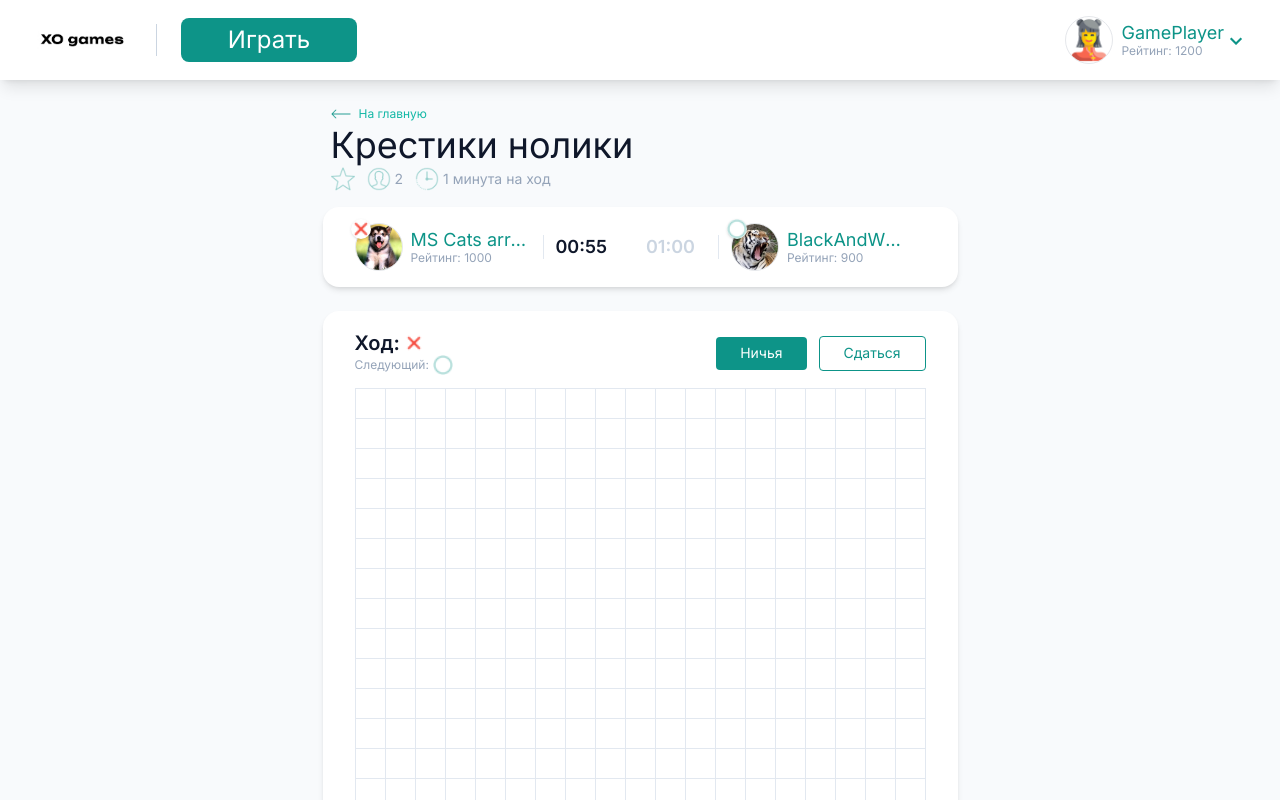
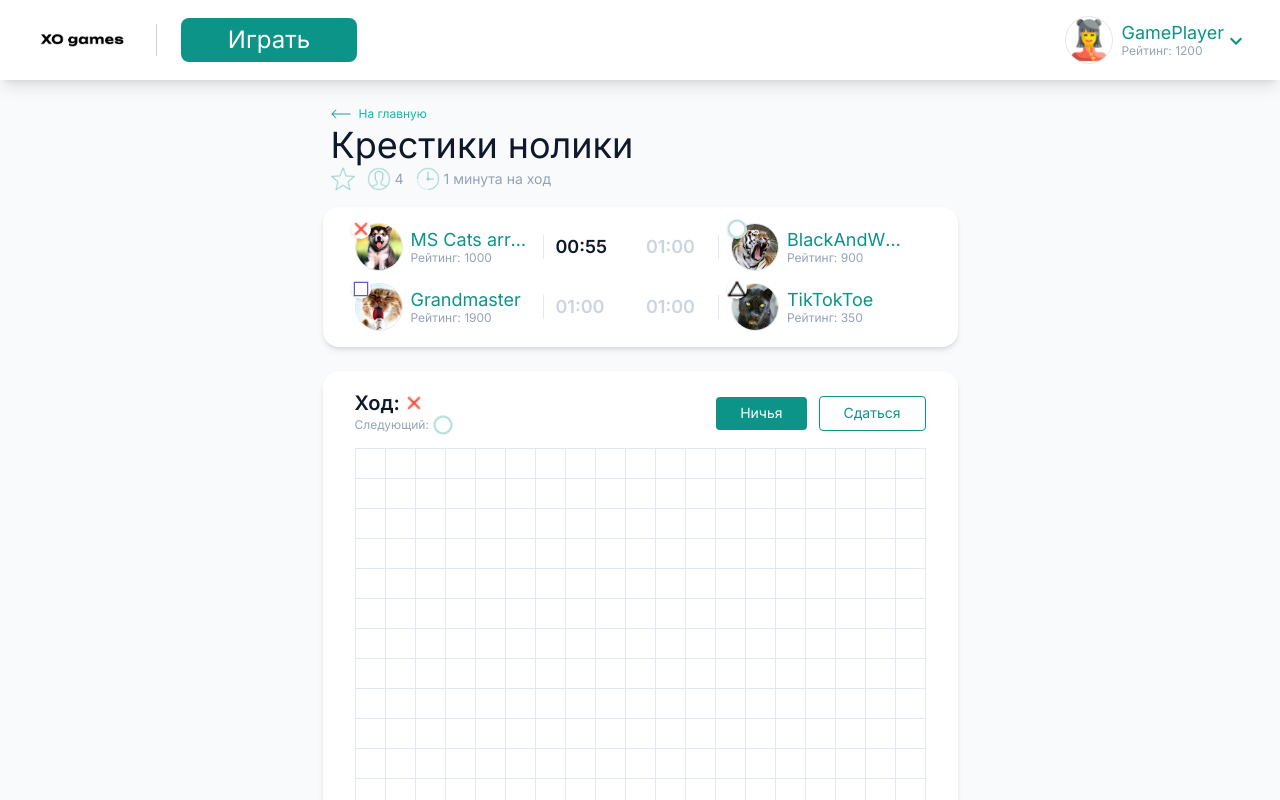
Before and after one commit to FilmartGit/tik-tak-toe, a Next.js app: page / in a window 1280 px wide. Shown: the top 800 px of the page. Built offline with nearby package versions, Linux system fonts and the light colour scheme.

Commit message:
Определение победителя по времени

```diff
--- a/components/game/game-field.jsx
+++ b/components/game/game-field.jsx
@@ -2,8 +2,16 @@ import clsx from "clsx";
 import { UIButton } from "../uikit/ui-button";
 import { GameSymbole } from "./game-symbol";
 
-export function GameField({ className, playersCount, cells, currentMove, nextMove, handleCellClick, winnerSequence }) {
-
+export function GameField({
+  className,
+  playersCount,
+  cells,
+  currentMove,
+  nextMove,
+  handleCellClick,
+  winnerSequence,
+  winnerSymbol,
+}) {
   const action = (
     <>
       <UIButton size="md" variant="primary">
@@ -25,6 +33,7 @@ export function GameField({ className, playersCount, cells, currentMove, nextMov
         {cells.map((el, index) => (
           <GameCell
             key={index}
+            disabled={!!winnerSymbol}
             isWinner={winnerSequence?.includes(index)}
             onClick={() => {
               handleCellClick(index);
@@ -38,11 +47,15 @@ export function GameField({ className, playersCount, cells, currentMove, nextMov
   );
 }
 
-function GameCell({ children, onClick, isWinner }) {
+function GameCell({ children, onClick, isWinner, disabled }) {
   return (
     <button
+      disabled={disabled}
       onClick={onClick}
-      className={clsx("border border-slate-200 -ml-px -mb-px flex items-center justify-center", isWinner && 'bg-orange-400/10')}
+      className={clsx(
+        "border border-slate-200 -ml-px -mb-px flex items-center justify-center",
+        isWinner && "bg-orange-400/10",
+      )}
     >
       {children}
     </button>
--- a/components/game/game-info.jsx
+++ b/components/game/game-info.jsx
@@ -39,7 +39,13 @@ const players = [
   },
 ];
 
-export function GameInfo({ className, playersCount, currentMove }) {
+export function GameInfo({
+  className,
+  playersCount,
+  currentMove,
+  isWinner,
+  onPlayerTimeover,
+}) {
   return (
     <div
       className={clsx(
@@ -50,16 +56,19 @@ export function GameInfo({ className, playersCount, currentMove }) {
       {players.slice(0, playersCount).map((player, index) => (
         <PlayerInfo
           key={player.id}
+          onTimeOver={() => {
+            onPlayerTimeover(player.symbol);
+          }}
           playerInfo={player}
           isRight={index % 2}
-          isTimingRunnig={currentMove === player.symbol}
+          isTimingRunnig={currentMove === player.symbol && !isWinner}
         />
       ))}
     </div>
   );
 }
 
-function PlayerInfo({ playerInfo, isRight, isTimingRunnig }) {
+function PlayerInfo({ playerInfo, isRight, isTimingRunnig, onTimeOver }) {
   const [seconds, setSeconds] = useState(60);
   let minuteString = String(Math.floor(seconds / 60)).padStart(2, "0");
   let secondString = String(seconds % 60).padStart(2, "0");
@@ -78,6 +87,13 @@ function PlayerInfo({ playerInfo, isRight, isTimingRunnig }) {
       setSeconds(60);
     };
   }, [isTimingRunnig]);
+
+  useEffect(() => {
+    if (seconds == 0) {
+      onTimeOver();
+    }
+    // eslint-disable-next-line react-hooks/exhaustive-deps
+  }, [seconds]);
 
   return (
     <div className="flex items-center">
@@ -99,8 +115,11 @@ function PlayerInfo({ playerInfo, isRight, isTimingRunnig }) {
         className={clsx(
           " text-lg font-semibold w-[60px]",
           isRight && "order-1",
-          isDangers ? "text-orange-500" :
-            isTimingRunnig ? "text-slate-900" : "text-slate-300",
+          isDangers
+            ? "text-orange-500"
+            : isTimingRunnig
+              ? "text-slate-900"
+              : "text-slate-300",
         )}
       >
         {minuteString}:{secondString}
--- a/components/game/modal.js
+++ b/components/game/modal.js
@@ -1,7 +1,9 @@
 import { MOVE_ORDER } from "./constants";
 
-export function getNexMove(current, playersCount) {
-  const slicedMoveOrder = MOVE_ORDER.slice(0, playersCount);
+export function getNexMove(current, playersCount, playersTimeOver) {
+  const slicedMoveOrder = MOVE_ORDER.slice(0, playersCount).filter(
+    (symbol) => !playersTimeOver.includes(symbol),
+  );
   const move = slicedMoveOrder.indexOf(current) + 1;
   return slicedMoveOrder[move] ?? slicedMoveOrder[0];
 }
@@ -31,6 +33,13 @@ export function computeWinner(cells, sequenceSize = 5, fieldSize = 19) {
       res[2].push(-fieldSize * (j - gap) + (j - gap) + i);
       res[3].push(fieldSize * (j - gap) + i);
     }
+
+    const x = i % fieldSize;
+    if (x < gap || x >= fieldSize - gap) {
+      res.shift();
+      res.shift();
+      res.shift();
+    }
     return res;
   }
   for (let i = 0; i < cells.length; i++) {
--- a/components/game/use-game-state.js
+++ b/components/game/use-game-state.js
@@ -3,10 +3,17 @@ import { GAME_SYMBOL } from "./constants";
 import { computeWinner, getNexMove } from "./modal";
 
 export function useGameState(playersCount) {
-  const [{ cells, currentMove }, setGameState] = useState(() => ({
-    cells: new Array(19 * 19).fill(null),
-    currentMove: GAME_SYMBOL.CROSS,
-  }));
+  const [{ cells, currentMove, playersTimeOver }, setGameState] = useState(
+    () => ({
+      cells: new Array(19 * 19).fill(null),
+      currentMove: GAME_SYMBOL.CROSS,
+      playersTimeOver: [],
+    }),
+  );
+
+  const winnerSequence = computeWinner(cells);
+  const nextMove = getNexMove(currentMove, playersCount, playersTimeOver);
+  const winnerSymbol = nextMove === currentMove ? currentMove : winnerSequence?.[0];
 
   const handleCellClick = (index) => {
     setGameState((last) => {
@@ -15,7 +22,11 @@ export function useGameState(playersCount) {
       }
       return {
         ...last,
-        currentMove: getNexMove(last.currentMove, playersCount),
+        currentMove: getNexMove(
+          last.currentMove,
+          playersCount,
+          last.playersTimeOver,
+        ),
         cells: last.cells.map((cell, i) =>
           i === index ? last.currentMove : cell,
         ),
@@ -23,14 +34,27 @@ export function useGameState(playersCount) {
     });
   };
 
-  const winnerSequence = computeWinner(cells);
-  const nextMove = getNexMove(currentMove, playersCount);
+  const handlePlayerTimeOver = (symbol) => {
+    setGameState((last) => {
+      return {
+        ...last,
+        playersTimeOver: [...last.playersTimeOver, symbol],
+        currentMove: getNexMove(
+          last.currentMove,
+          playersCount,
+          last.playersTimeOver,
+        ),
+      };
+    });
+  };
 
   return {
     cells,
     currentMove,
     nextMove,
     handleCellClick,
-    winnerSequence
+    handlePlayerTimeOver,
+    winnerSequence,
+    winnerSymbol
   };
 }
--- a/pages/index.jsx
+++ b/pages/index.jsx
@@ -2,12 +2,20 @@ import { Header } from "../components/header";
 import { GameField, GameTitle, useGameState } from "../components/game";
 import { GameInfo } from "../components/game";
 import { useState } from "react";
+import { GameSymbole } from "../components/game/game-symbol";
 
-// Главная функция приложения
+// Главная
 export default function HomePages() {
-  const [playersCount, setPlayerCount] = useState(2);
-  const { cells, nextMove, currentMove, handleCellClick, winnerSequence } =
-    useGameState(playersCount);
+  const [playersCount, setPlayerCount] = useState(4);
+  const {
+    cells,
+    nextMove,
+    currentMove,
+    winnerSequence,
+    winnerSymbol,
+    handleCellClick,
+    handlePlayerTimeOver,
+  } = useGameState(playersCount);
 
   return (
     <div className="bg-slate-50 min-h-screen">
@@ -18,7 +26,14 @@ export default function HomePages() {
           playersCount={playersCount}
           currentMove={currentMove}
           className="mt-4"
+          isWinner={!!winnerSymbol}
+          onPlayerTimeover={handlePlayerTimeOver}
         />
+        {winnerSymbol && (
+          <div className="my-4">
+            <GameSymbole symbol={winnerSymbol} />
+          </div>
+        )}
         <GameField
           playersCount={playersCount}
           cells={cells}
@@ -27,6 +42,7 @@ export default function HomePages() {
           handleCellClick={handleCellClick}
           winnerSequence={winnerSequence}
           className="mt-6"
+          winnerSymbol={winnerSymbol}
         />
       </main>
     </div>
```
